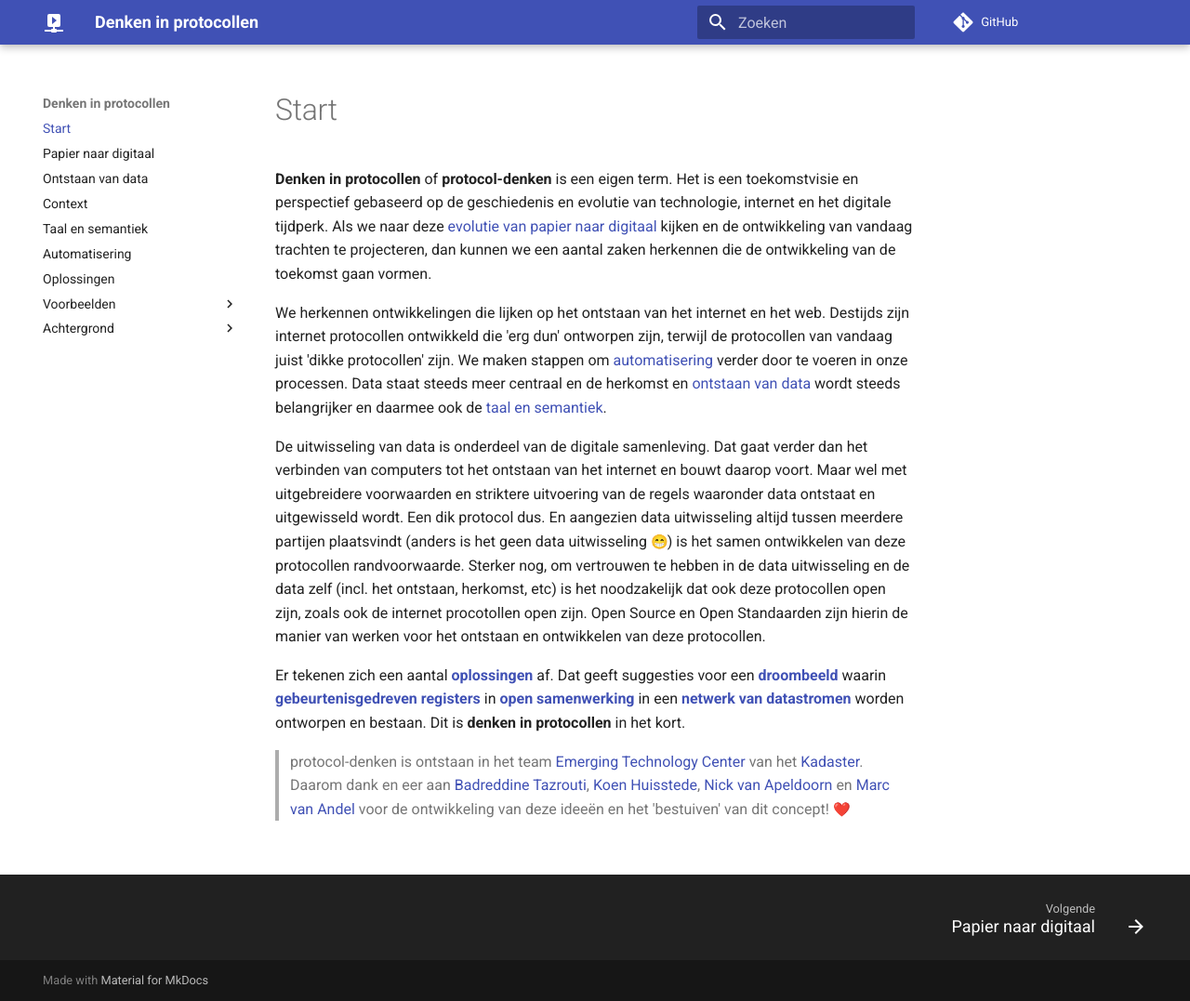
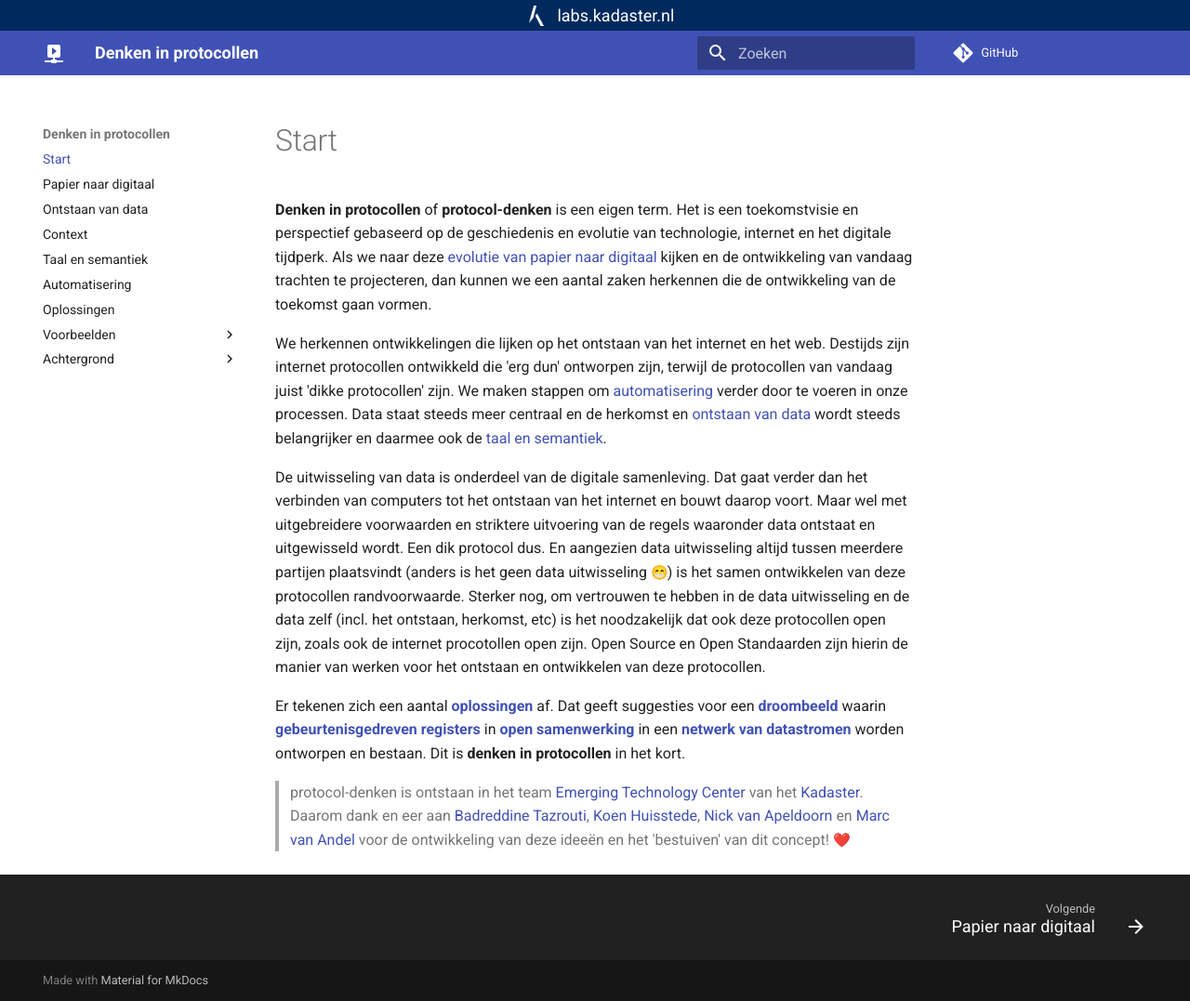
Before and after one commit to kadaster-labs/protocol-denken, an MkDocs documentation site: the page built from docs/index.md, in a window 1280 px wide and 1077 px high. Shown: the whole window at 93% size. Built offline with MkDocs 1.6.1 and Material for MkDocs 9.7.7, drawn with Linux system fonts in a browser that asks for light colours; emoji names are drawn with the system emoji font; comment, search, counter and statistics services are not loaded.

Commit message:
added labs.kadaster header bar

```diff
--- /dev/null
+++ b/docs/css/project.css
@@ -0,0 +1,24 @@
+.labsbar {
+    color: white;
+    background-color: rgb(0, 41, 93);
+    position: sticky;
+    top: 0;
+    z-index: 4;
+    height: 33px;
+    width: 100%;
+    display: flex;
+    justify-content: center;
+    font-size: .9rem;
+  }
+
+  .labsbar .item {
+    margin: auto 1rem;
+    text-align: center;
+    display: flex;
+    align-items: baseline;
+  }
+
+  .labsbar img {
+    height: 22px;
+    margin: auto 0.7rem;
+  }
--- a/mkdocs.yml
+++ b/mkdocs.yml
@@ -21,8 +21,11 @@ nav:
     - achtergrond/open-source.md
     - achtergrond/event-sourcing.md
     - achtergrond/agile.md
+extra_css:
+  - css/project.css
 theme:
   name: material
+  custom_dir: overrides
   palette:
     primary: custom
   language: nl
--- /dev/null
+++ b/overrides/main.html
@@ -0,0 +1,10 @@
+{% extends "base.html" %}
+
+{% block header %}
+<div class="container labsbar">
+    <span class="item"><img src="assets/kadaster-logo-white.png"/><a href="https://labs.kadaster.nl/" target="_blank">labs.kadaster.nl</a></span>
+    <!-- <span class="item delimeter">|</span>
+    <a class="item" href="https://federatief.datastelsel.nl/" target="_blank">federatief.datastelsel.nl</a> -->
+</div>
+{{ super() }}
+{% endblock %}
```
Also changed, not shown: overrides/assets/kadaster-logo-white.png (added).
